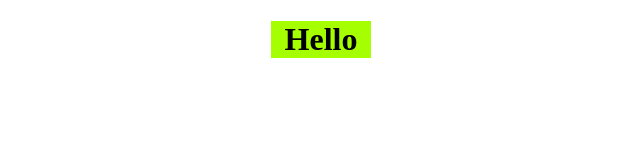
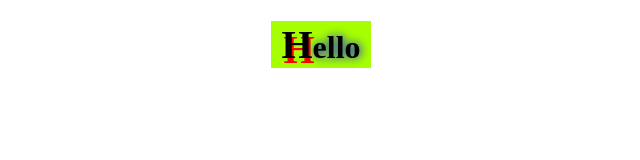
Before and after one commit to palyanaff/MIREA-coalition, a plain HTML site: page html bogdan/index.html in a window 1280 px wide. Shown: the whole page, without its empty margins (319-959 px from the left). Drawn offline with Linux system fonts and the light colour scheme.

Commit message:
bogdan update

```diff
--- a/html bogdan/index.html
+++ b/html bogdan/index.html
@@ -5,9 +5,9 @@
     <link rel = "stylesheet" href = "style.css"/>
 </head>
 <body>
-    <div id = "hello">
-        <div id = "h_hello">
-            <h1>Hello</h1>
+    <div class = "hello">
+        <div class = "h_hello">
+            <h1><span id="H_from_hello">H</span>ello</h1>
         </div>
     </div>
 </body>
--- a/html bogdan/style.css
+++ b/html bogdan/style.css
@@ -1,9 +1,19 @@
-#hello {
+.hello {
     margin: 0 auto;
     width: 100px;
     background-color: rgb(166, 255, 0);
 }
 
+.h_hello h1 {
+    text-shadow: rgb(0, 4, 255) 1px 0 10px;
+}
+
 h1 {
     text-align: center;
 }
+
+#H_from_hello {
+    font-size: 40px;
+    color: black;
+    text-shadow: red 2px 5px;
+}
```
